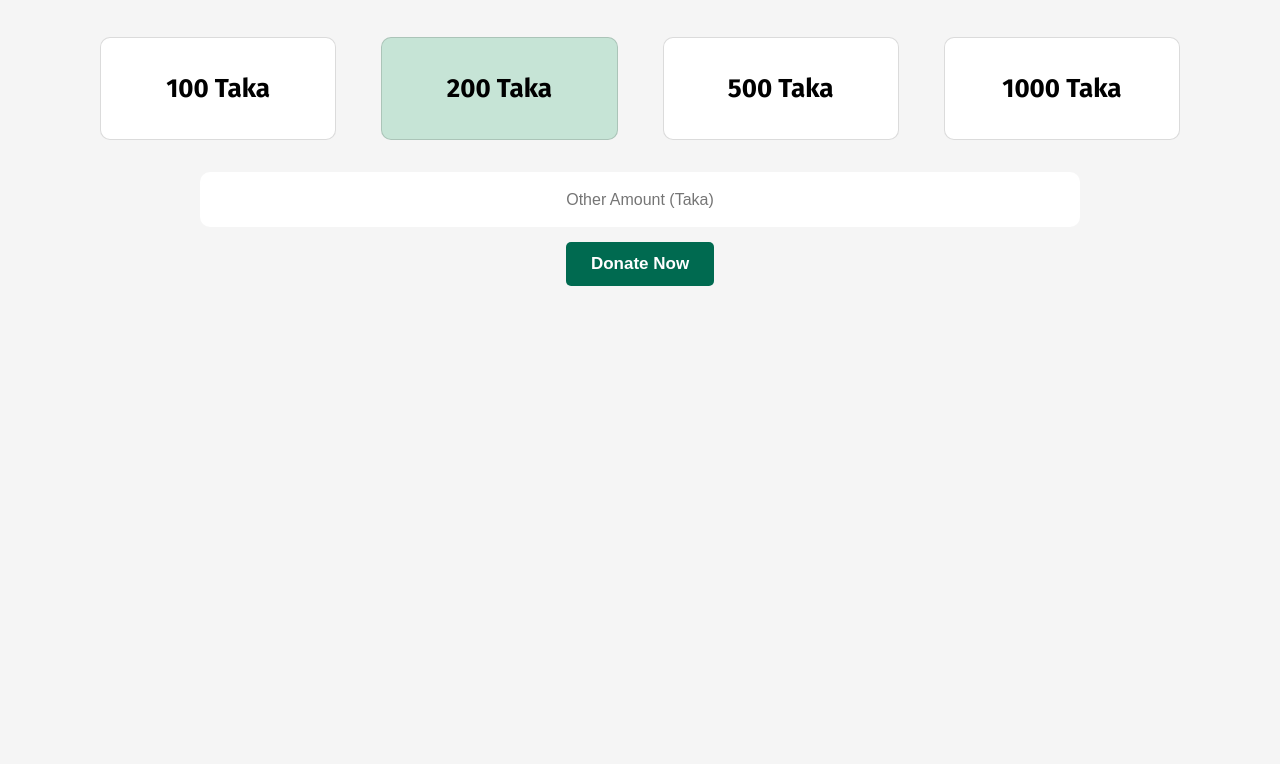
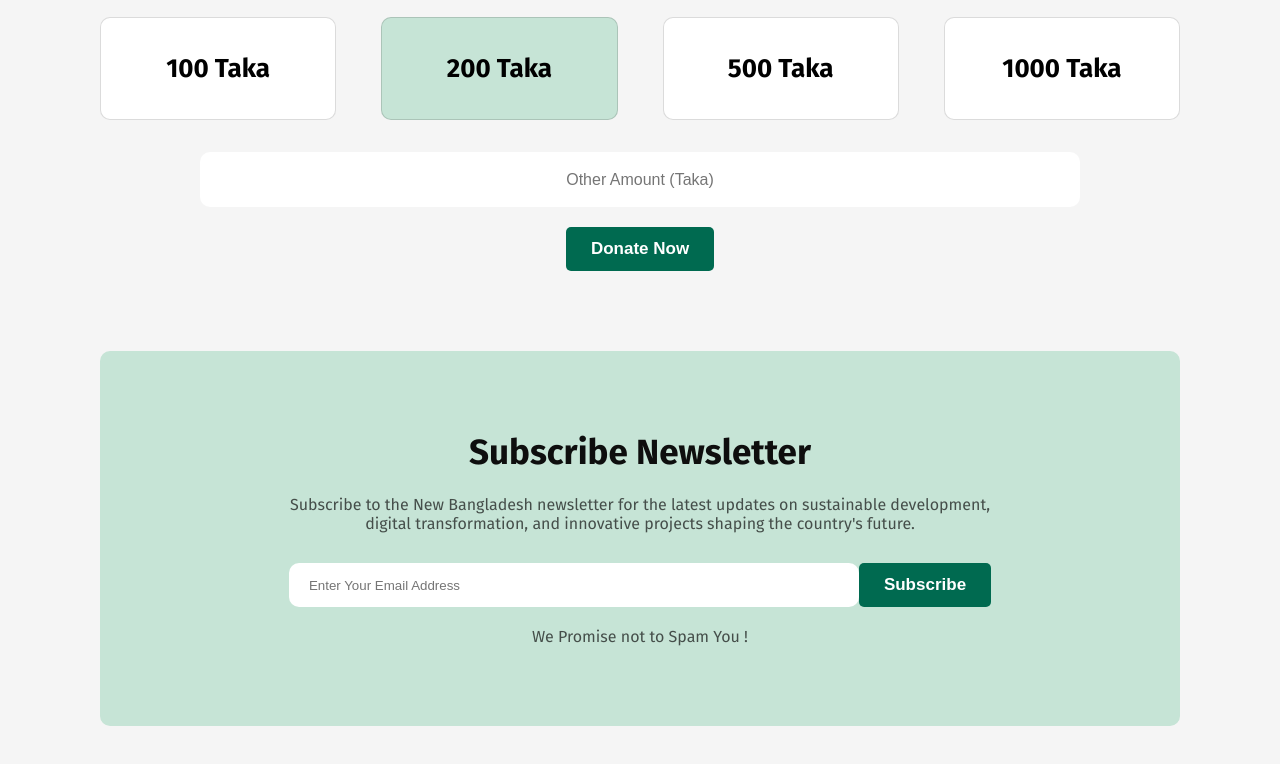
Before and after one commit to Naeem1505/Bangladesh-2-First-Assignment, a plain HTML site: page index.html in a window 1280 px wide. Shown: the part 2398-3162 px from the top of the page. Before the commit the page ends 2764 px from the top, so only its background shows below. Drawn offline with Linux system fonts and the light colour scheme.

Commit message:
Subscribe Newsletter

```diff
--- a/index.html
+++ b/index.html
@@ -239,6 +239,31 @@
 
     <!-- Donate Today Section End -->
 
+    <!-- Subscribe Newsletter Section Start - Bonus Mark -->
+
+    <section class="subscribe-newsletter-section">
+
+        <div class="subscribe-newsletter-container">
+
+            <h2>Subscribe Newsletter</h2>
+
+            <p>Subscribe to the New Bangladesh newsletter for the latest updates on sustainable development, <br>
+                digital transformation, and innovative projects shaping the country's future.</p>
+
+
+            <div class="subscribe">
+                <input type="email" name="" id="" placeholder="Enter Your Email Address">
+                <button class="common-btn">Subscribe</button>
+            </div>
+
+            <p class="spam">We Promise not to Spam You !</p>
+
+        </div>
+
+    </section>
+
+    <!-- Subscribe Newsletter Section End - Bonus Mark -->
+
 
 
     <!-- This is Footer Section - For Main Mark -->
--- a/style.css
+++ b/style.css
@@ -236,7 +236,7 @@ body {
 
 .donate-today-section {
 
-    margin: 80px 100px;
+    margin: 60px 100px;
 }
 
 .donate-today-section h1 {
@@ -325,13 +325,13 @@ body {
     font-weight: lighter;
 }
 
-.donate-btn{
+.donate-btn {
 
     display: flex;
     justify-content: center;
 }
 
-.common-btn-donate{
+.common-btn-donate {
 
     border-radius: 5px;
     background-color: rgb(0, 106, 80);
@@ -341,5 +341,60 @@ body {
     border: none;
     font-weight: 600;
     cursor: pointer;
-    margin-top: 15px;
+    margin-top: 20px;
 }
+
+/* Subscribe Newsletter Style Start */
+
+.subscribe-newsletter-container {
+
+    margin: 80px 100px;
+    border-radius: 10px;
+    background-color: rgb(198, 228, 214);
+    padding: 80px 100px;
+}
+
+.subscribe-newsletter-container h2{
+
+    color: rgb(14, 14, 14);
+    font-size: 35px;
+    font-weight: 700;
+    margin-bottom: 22px;
+    text-align: center;
+}
+
+.subscribe-newsletter-container p{
+
+    color: rgba(14, 14, 14, 0.7);
+    font-size: 16px;
+    font-weight: 400;
+    padding: 0 80px;
+    text-align: center;
+}
+
+.subscribe{
+
+    display: flex;
+    justify-content: center;
+    margin-top: 30px;
+}
+
+.subscribe input[type="email"] {
+
+    width: 550px;
+    border-radius: 10px;
+    border: none;
+    padding-left: 20px;
+}
+
+.spam{
+
+    color: rgba(14, 14, 14, 0.7);
+    font-size: 16px;
+    font-weight: 400;
+    padding: 0 80px;
+    text-align: center;
+    margin-top: 20px;
+}
+
+/* Subscribe Newsletter Style End */
```
